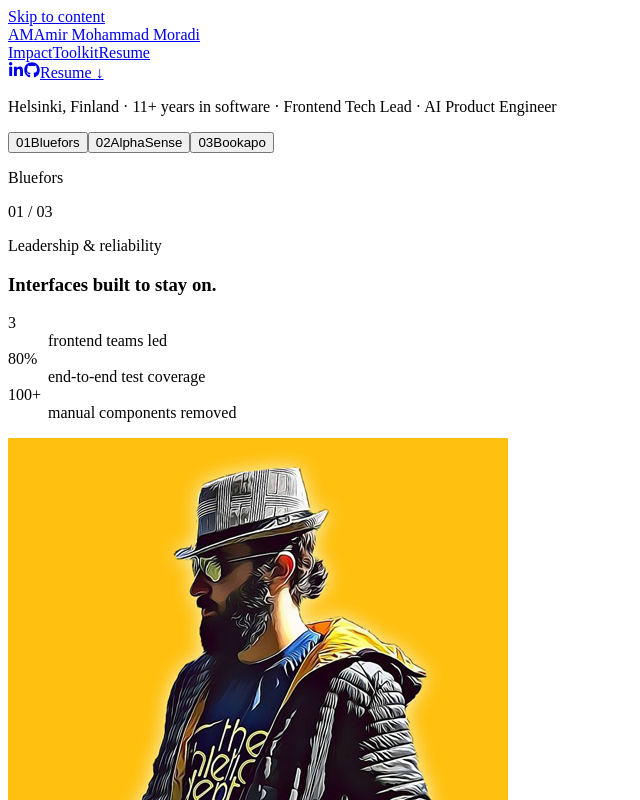
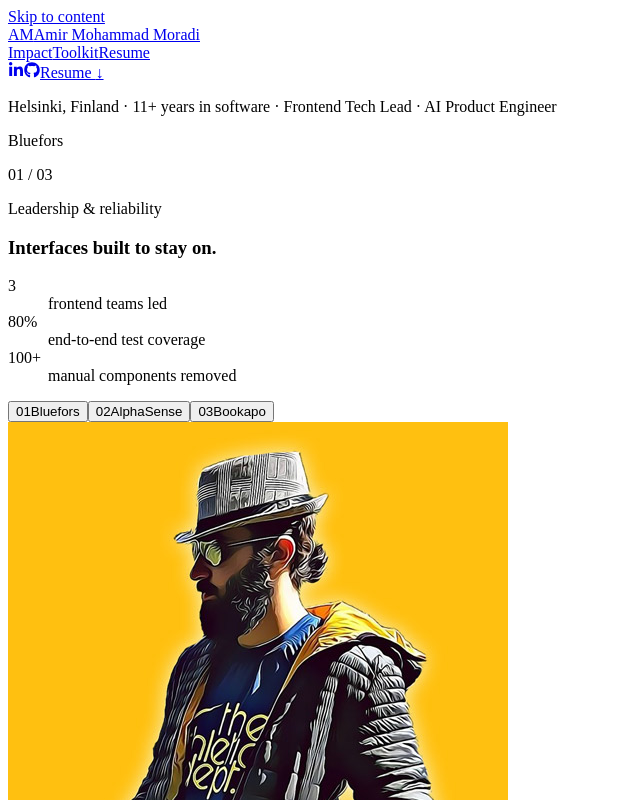
Before and after one commit to ammoradi/ammoradi.github.io, a React (Vite) app: page / in a window 1280 px wide. Shown: the top 800 px of the page, without its empty margins (0-640 px from the left). Built offline with nearby package versions, Linux system fonts and the light colour scheme; the HTML template or start-up script is replaced by a standard one.

Commit message:
Reorder hero impact controls

```diff
--- a/src/App.tsx
+++ b/src/App.tsx
@@ -249,20 +249,6 @@ function App() {
             </div>
 
             <div className="impact-stage">
-              <div className="impact-selector" aria-label="Choose an impact story">
-                {impactStories.map((story, index) => (
-                  <button
-                    type="button"
-                    key={story.company}
-                    aria-label={`Show ${story.company} impact`}
-                    aria-current={activeImpact === index ? 'true' : undefined}
-                    onClick={() => selectImpact(index)}
-                  >
-                    <span>{String(index + 1).padStart(2, '0')}</span>
-                    {story.company}
-                  </button>
-                ))}
-              </div>
               <article className="impact-focus-card" aria-live="polite">
                 <div className="impact-card-topline">
                   <p>{activeStory.company}</p>
@@ -279,6 +265,20 @@ function App() {
                   ))}
                 </dl>
               </article>
+              <div className="impact-selector" aria-label="Choose an impact story">
+                {impactStories.map((story, index) => (
+                  <button
+                    type="button"
+                    key={story.company}
+                    aria-label={`Show ${story.company} impact`}
+                    aria-current={activeImpact === index ? 'true' : undefined}
+                    onClick={() => selectImpact(index)}
+                  >
+                    <span>{String(index + 1).padStart(2, '0')}</span>
+                    {story.company}
+                  </button>
+                ))}
+              </div>
             </div>
 
           </div>
```
Also changed, not shown: src/styles.css (+4 -4 lines).
